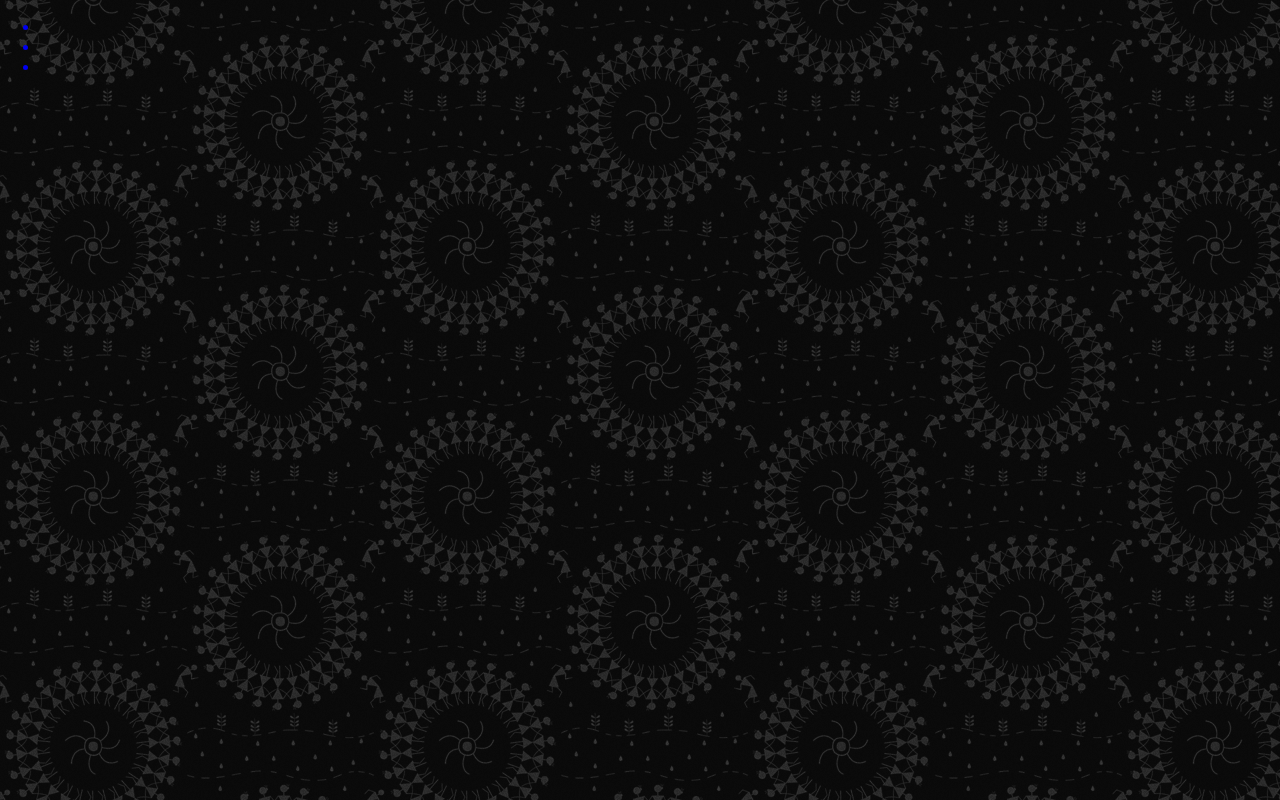
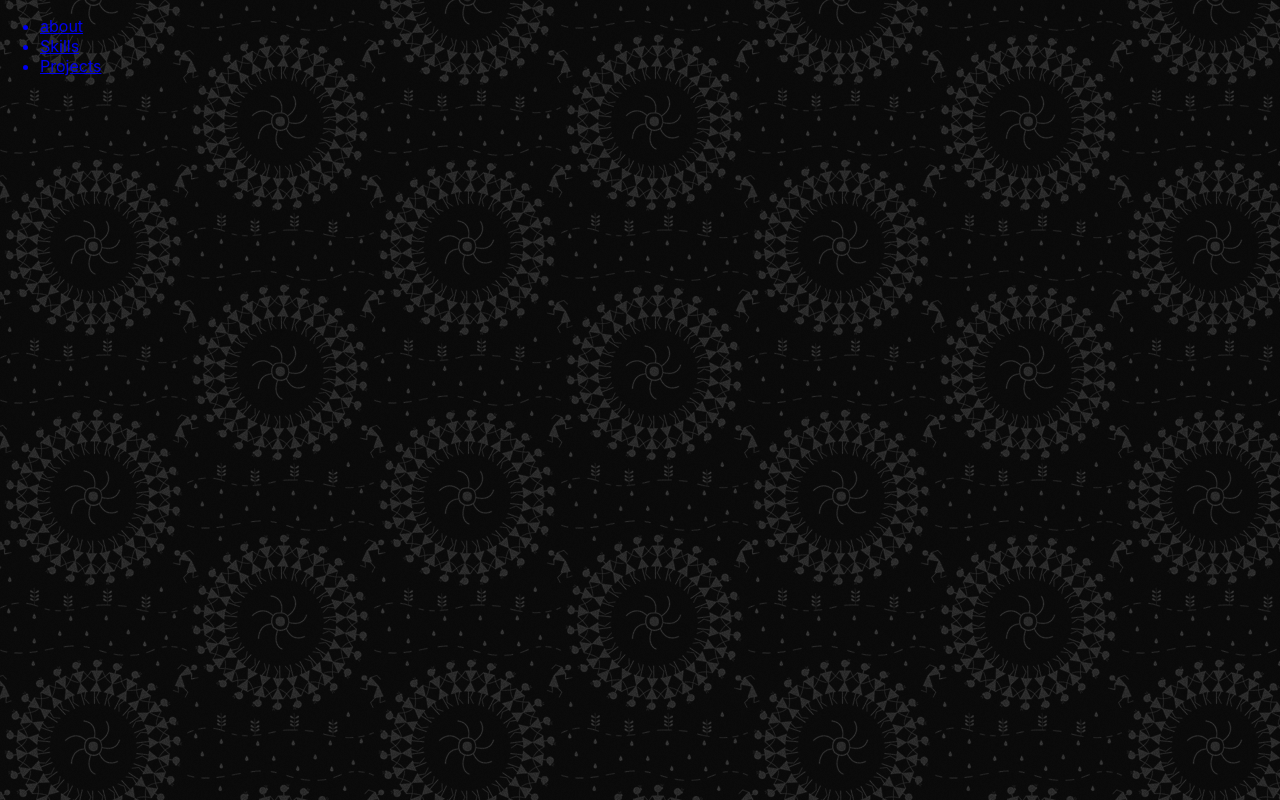
Before and after one commit to theDoorKeeper/portfolio, a React (Create React App) app: page /Skills in a window 1280 px wide. Built offline with nearby package versions, Linux system fonts and the light colour scheme.

Commit message:
set up the root to each component

```diff
--- a/src/components/Navbar.js
+++ b/src/components/Navbar.js
@@ -7,19 +7,19 @@ export const Navbar = () => {
             <ul>
                 <NavLink to="/">
                 <li className="nav-element">
-
+                    about
                 </li>
                  </NavLink>
 
-                 <NavLink to="/">
+                 <NavLink to="/Skills">
                 <li className="nav-element">
-
+                    Skills
                 </li>
                 </NavLink>
 
-                <NavLink to="/">
+                <NavLink to="/Projects">
                 <li className="nav-element">
-
+                    Projects
                 </li>
                 </NavLink>
 
```
